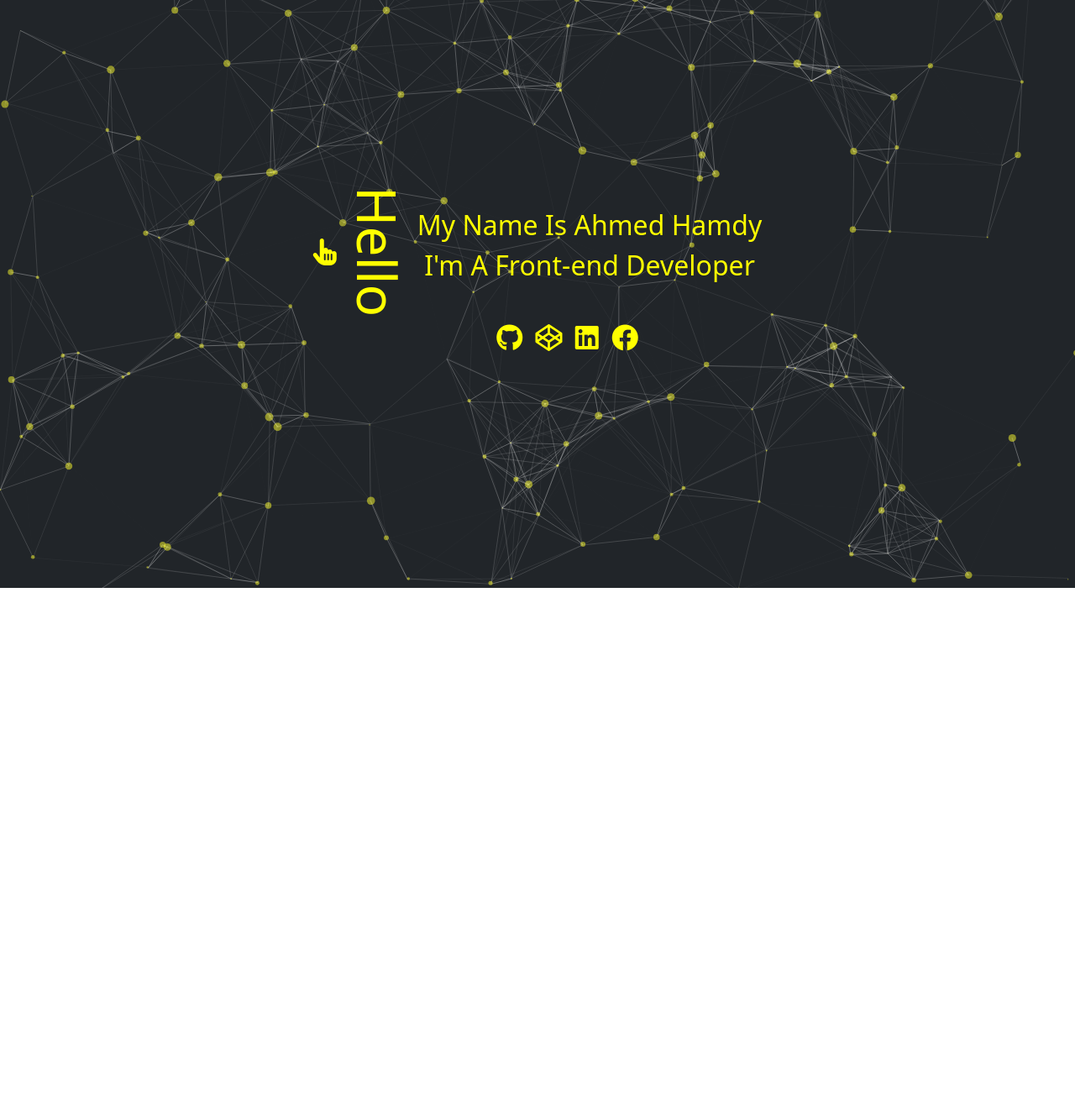
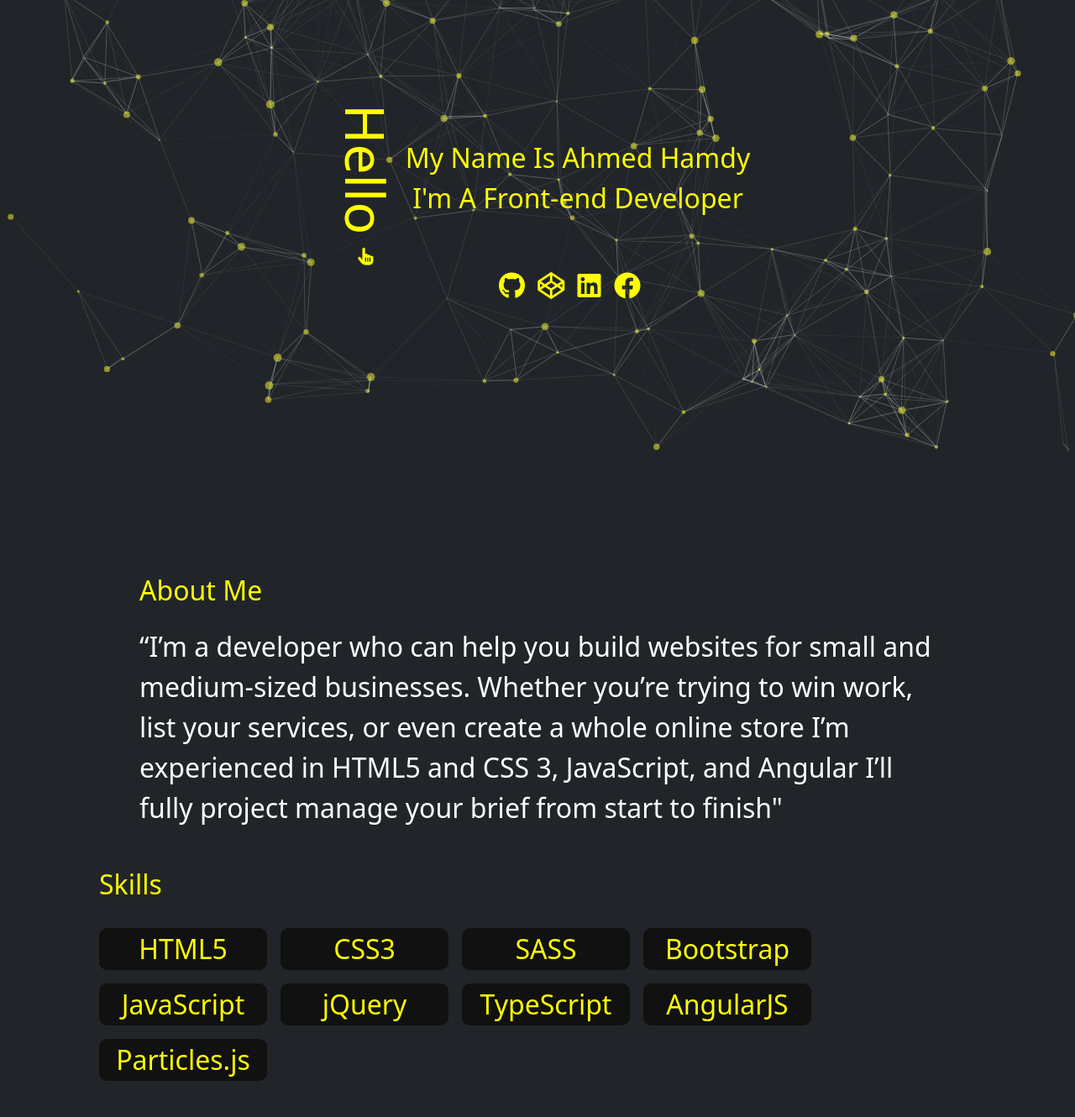
Before and after one commit to ahamdy997/Portofolio, a plain HTML site: page index.html in a window 1280 px wide. Shown: the part 100-1430 px from the top of the page at 84% size. Before the commit the page ends 800 px from the top, so only its background shows below. Drawn offline with Linux system fonts and the light colour scheme.

Commit message:
Add files via upload

```diff
--- a/CSS/style.css
+++ b/CSS/style.css
@@ -1,11 +1,14 @@
 body{
     color: #FFFF00 !important;
     font-size: 2rem;
+    background-color: rgb(33,37,41);
+    scroll-behavior: smooth;
 }
 
 .verticalText{
     writing-mode: vertical-lr;
     font-size: 4rem;
+    transition: all .6s;
 }
 span{
     cursor: pointer;
@@ -22,6 +25,77 @@ a{
 .social{
     left: 40%;
 }
+.word{
+    opacity: 0;
+}
 .social i{
     padding-left: 7px;
 }
+
+.task:hover .togglex{
+    opacity: 0;
+}
+.task:hover .word{
+    opacity: 1 !important;
+}
+
+
+.skills .glow-on-hover {
+    width: 200px;
+    height: 50px;
+    border: none;
+    outline: none;
+    color: #FFFF00;
+    background: #111;
+    cursor: pointer;
+    position: relative;
+    z-index: 0;
+    border-radius: 10px;
+}
+
+.glow-on-hover:before {
+    content: '';
+    background: linear-gradient(45deg, #ff0000, #ff7300, #fffb00, #48ff00, #00ffd5, #002bff, #7a00ff, #ff00c8, #ff0000);
+    position: absolute;
+    top: -2px;
+    left:-2px;
+    background-size: 400%;
+    z-index: -1;
+    filter: blur(5px);
+    width: calc(100% + 4px);
+    height: calc(100% + 4px);
+    animation: glowing 20s linear infinite;
+    opacity: 0;
+    transition: opacity .3s ease-in-out;
+    border-radius: 10px;
+}
+
+.glow-on-hover:active {
+    color: #fff
+}
+
+.glow-on-hover:active:after {
+    background: transparent;
+}
+
+.glow-on-hover:hover:before {
+    opacity: 1;
+}
+
+.glow-on-hover:after {
+    z-index: -1;
+    content: '';
+    position: absolute;
+    width: 100%;
+    height: 100%;
+    background: #111;
+    left: 0;
+    top: 0;
+    border-radius: 10px;
+}
+
+@keyframes glowing {
+    0% { background-position: 0 0; }
+    50% { background-position: 400% 0; }
+    100% { background-position: 0 0; }
+}
--- a/JS/main.js
+++ b/JS/main.js
@@ -317,7 +317,12 @@ console.log(Math.round((Math.floor(b)/Math.ceil(d))));
 
 
 
-
+width = $(document).width();
+if (width<768){
+  particlesJS.load('particles-js', 'JS3/particles.json', function() {
+    console.log('callback - particles.js config loaded');
+  });
+}
 
 /* particlesJS.load(@dom-id, @path-json, @callback (optional)); */
 particlesJS.load('particles-js', 'JS/particles.json', function() {
@@ -331,60 +336,3 @@ particlesJS.load('particles-js', 'JS/particles.json', function() {
     function(){$(".social").css({"opacity": "1"});},
     function(){$("social").css({"opacity": "0"});})
   });
-
-
-
-  width = $(document).width();
-  if (width>768){
-      num_nb = Math.round(Math.sqrt(width * 15));
-  }else{
-      num_nb = Math.round(Math.sqrt(width * 3));
-  }
-  console.log(num_nb)
-
-   particlesJS('particles-js', {
-      particles: {
-          color: '#008391',
-          shape: 'circle', // "circle", "edge" or "triangle"
-          opacity: .6,
-          size: 5,
-          size_random: true,
-          nb: num_nb,
-          line_linked: {
-              enable_auto: true,
-              distance: 110,
-              color: '#008391',
-              opacity: 1,
-              width: 1,
-              condensed_mode: {
-                  enable: false,
-                  rotateX: 600,
-                  rotateY: 600
-              }
-          },
-          anim: {
-              enable: true,
-              speed: 1
-          }
-      },
-      interactivity: {
-          enable: true,
-          mouse: {
-              distance: 250
-          },
-          detect_on: 'canvas', // "canvas" or "window"
-          mode: 'grab',
-          line_linked: {
-              opacity: .5
-          },
-          events: {
-              onclick: {
-                  enable: false,
-                  mode: 'push', // "push" or "remove" (particles)
-                  nb: 4
-              }
-          }
-      },
-      /* Retina Display Support */
-      retina_detect: true
-  });
--- a/index.html
+++ b/index.html
@@ -12,14 +12,19 @@
     <link rel="stylesheet" href="CSS/style.css" />
   </head>
   <body>
-    <div id="particles-js" class="bg-dark d-flex justify-content-center align-items-center vh-100 ">
+    <div id="particles-js" class="bg-dark d-flex justify-content-center align-items-center ">
       <div class="conatiner position-absolute ">
         <div class="row m-auto text-center  ">
           <div class="d-flex align-items-center text-center ">
-            <i class="fa-solid fa-hand-pointer"></i>
+            <div class="task d-flex  align-items-center">
+              <span class="verticalText togglex " onclick="togglex()">Hello
+                <i class="fa-solid fa-hand-pointer"></i>
+              </span>
+              <span class="verticalText  word position-absolute ">Projects</span>
 
-            <span class="verticalText togglex" onclick="togglex()">Hello
-          </span> <p>
+
+            </div>
+          <p>
             My Name Is Ahmed Hamdy
           <br>I'm A Front-end Developer
           </p></div>
@@ -43,8 +48,77 @@
         </div>
       </div>
 
+    </div>
 
+
+
+    <div class="skills ">
+      <section id="about" class="info">
+        <div class="container my-5  overflow-hidden">
+          <div class="row">
+            <div class="my-info col-xl-12 col-xs-12 px-5 my-5">
+              <div class=" col-12 px-5 about-me px-sm-5 my-5">
+                <h2 class="">About Me</h2>
+                <p class="my-4 text-white">
+                  “I’m a developer who can help you build websites for small and medium-sized businesses. Whether you’re trying to win work, list your services, or even create a whole online store
+                  I’m experienced in HTML5 and CSS 3, JavaScript, and Angular
+                  I’ll fully project manage your brief from start to finish"
+                </p>
+              </div>
+              <div class="skill my-4  col-12">
+                <h2>Skills</h2>
+                <div
+                  class="skill-name d-flex justify-content-between my-2 align-items-center"
+                >
+                <ul class="text-center list-unstyled mt-4 mx-auto d-flex flex-wrap gap-3">
+                  <li>
+                    <button class="glow-on-hover">HTML5</button>
+                  </li>
+                  <li>
+                    <button class="glow-on-hover">CSS3</button>
+                  </li>
+
+                  <li>
+                    <button class="glow-on-hover">SASS</button>
+                  </li>
+
+                  <li>
+                    <button class="glow-on-hover">Bootstrap</button>
+                  </li>
+
+                  <li>
+                    <button class="glow-on-hover">JavaScript</button>
+                  </li>
+
+                  <li>
+                    <button class="glow-on-hover">jQuery</button>
+                  </li>
+
+
+                  <li>
+                    <button class="glow-on-hover">TypeScript</button>
+                  </li>
+
+                  <li>
+                    <button class="glow-on-hover">AngularJS</button>
+                  </li>
+
+
+                  <li>
+                    <button class="glow-on-hover">Particles.js</button>
+                  </li>
+
+
+                </ul>
+
+              </div>
+            </div>
+
+          </div>
+        </div>
+      </section>
     </div>
+
     <script src="JS/jquery-3.2.1.min.js"></script>
 <script src="JS/particles.min.js"></script>
     <script src="JS/bootstrap.bundle.min.js"></script>
```
Also changed, not shown: JS/particlesjs-config.json (line endings or trailing spaces).
